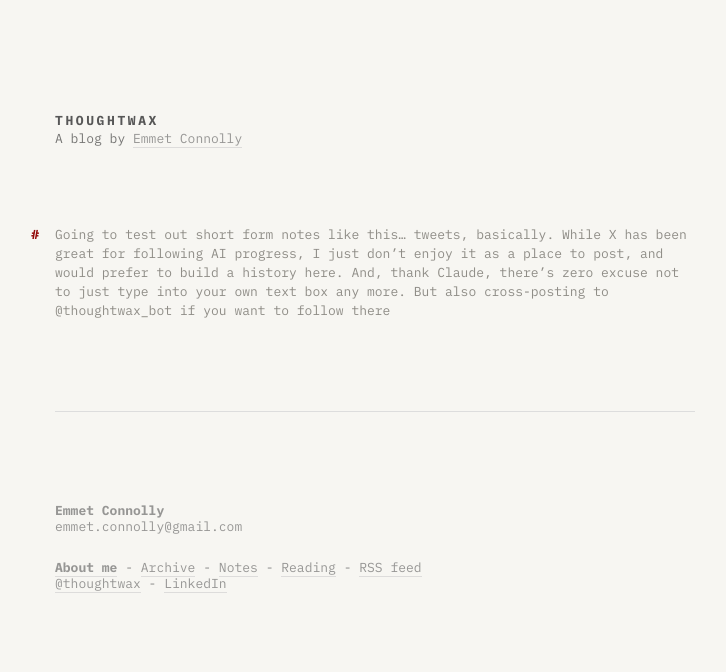
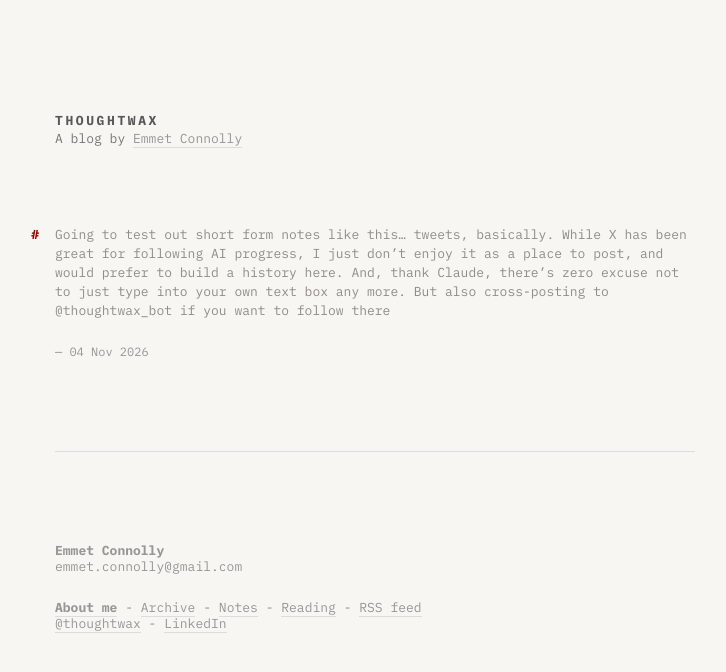
Before and after one commit to thoughtwax/thoughtwax.github.io, a Jekyll site: the page built from _posts/2026-11-04-1829.markdown, in a window 1280 px wide. Shown: the top 672 px of the page, without its empty margins (265-991 px from the left). Built offline with Jekyll 4.4.1, drawn with Linux system fonts in a browser that asks for light colours.

Commit message:
Show the date at the end of standalone note pages (#11)
Matches the '— 04 Nov 2026' meta line under posts, in IBM Plex Mono.


Claude-Session: https://claude.ai/code/session_019h8dkjSWiSaVTNPqGc4wsm

Co-authored-by: Claude <noreply@anthropic.com>

```diff
--- a/_layouts/note.html
+++ b/_layouts/note.html
@@ -9,3 +9,5 @@ layout: default
     </div>
   </div>
 </div>
+
+<p class="meta note-date">— <time datetime="{{ page.date | date: "%Y-%m-%dT%H:%M:%S%:z" }}">{{ page.date | date_to_string }}</time></p>
--- a/css/main.css
+++ b/css/main.css
@@ -99,6 +99,7 @@ body, .intro p, .footer p, ul.posts li, .note p, .note li { font-size: 13px; lin
 h2 { font-size: 50px; line-height: 36px; margin: 0 0 25.2px; }
 p.meta { font-size: 12px; line-height: 16px; margin-bottom: 88px; }
 .note { margin-bottom: 40px; }
+p.note-date { margin-top: 24px; } /* standalone note page: date sits below the note like a post's does */
 p.meta + .note { margin-top: -28px; }
 .note + h2 { margin-top: 80px; }
 
```
